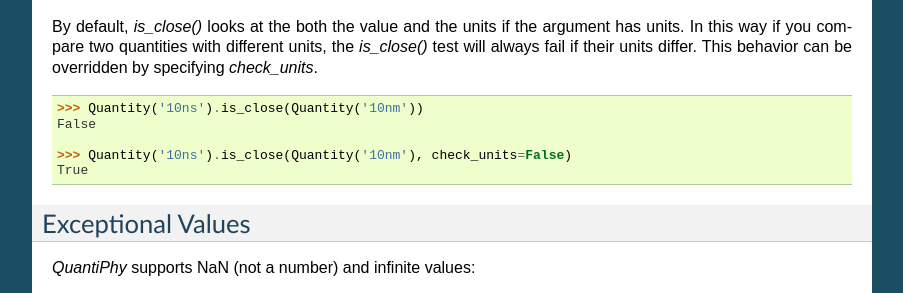
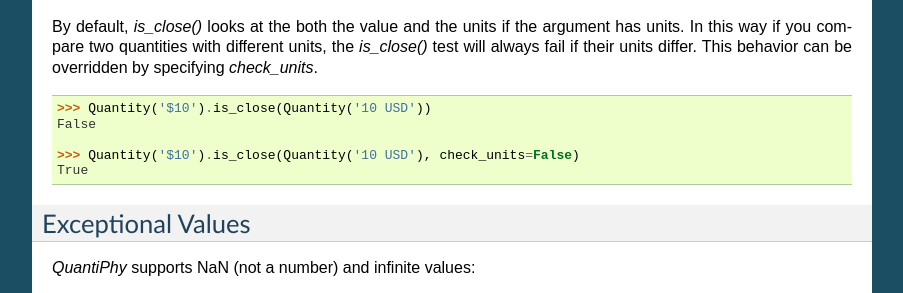
Before and after one commit to KenKundert/quantiphy, a Sphinx documentation site: the page built from doc/user.rst, in a window 1280 px wide and 900 px high, scrolled down 23613 px. Shown: the part 159-452 px from the top of the window, without its empty margins (198-1101 px from the left). Built offline with Sphinx 7.4.7, drawn with Linux system fonts in a browser that asks for light colours.

Commit message:
Tweak the equivalence example.

```diff
--- a/doc/user.rst
+++ b/doc/user.rst
@@ -1635,10 +1635,10 @@
 
 .. code-block:: python
 
-   >>> Quantity('10ns').is_close(Quantity('10nm'))
+   >>> Quantity('$10').is_close(Quantity('10 USD'))
    False
 
-   >>> Quantity('10ns').is_close(Quantity('10nm'), check_units=False)
+   >>> Quantity('$10').is_close(Quantity('10 USD'), check_units=False)
    True
 
 
```
